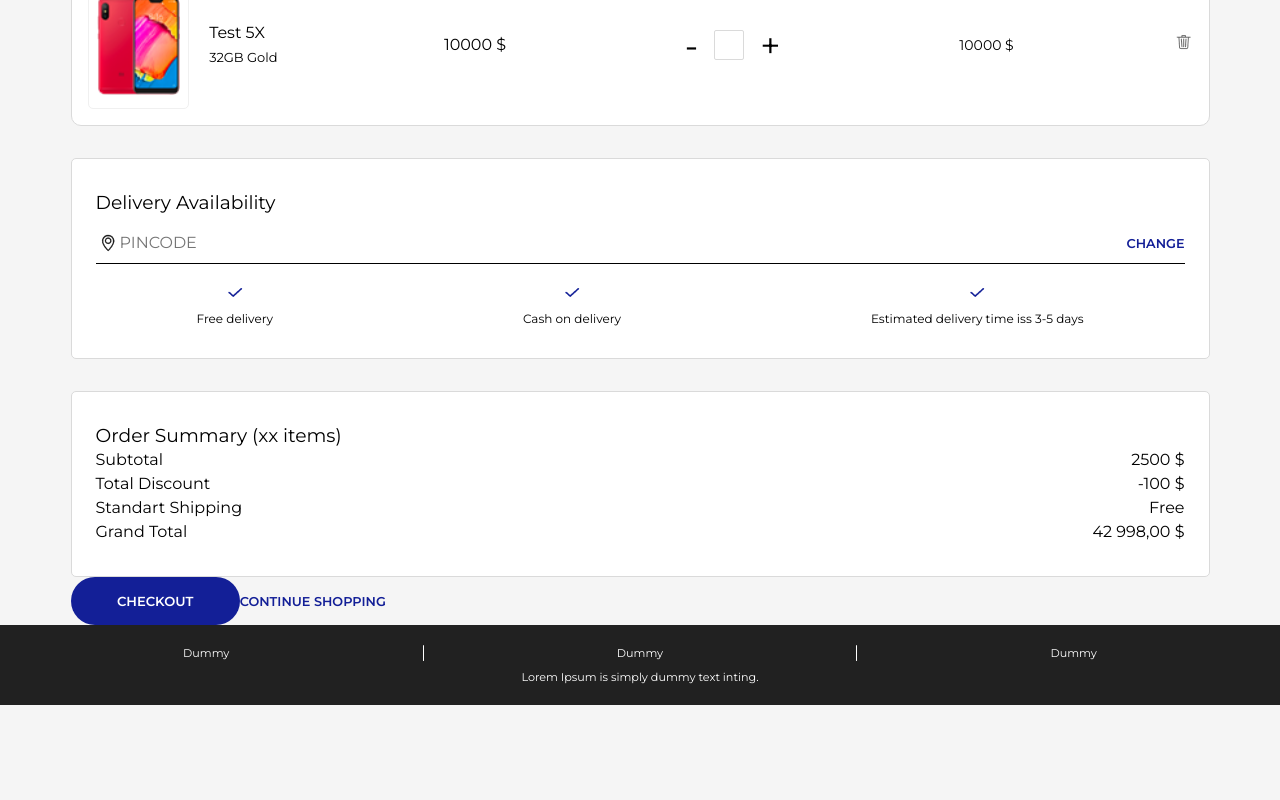
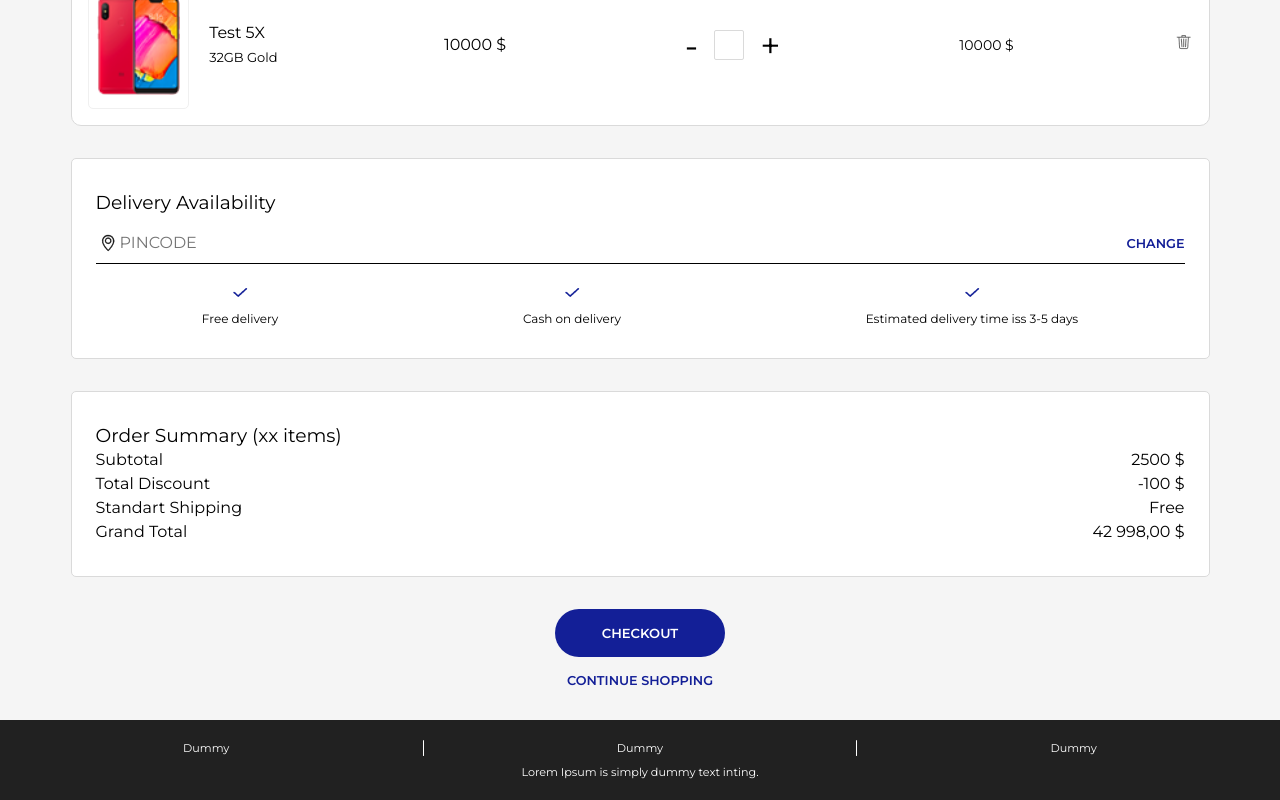
Before and after one commit to Hritvik-Mohan/codemonk-tech-assignment, a React (Vite) app: page / in a window 1280 px wide. Shown: the part 1189-1989 px from the top of the page. Before the commit the page ends 1894 px from the top, so only its background shows below. Built offline with nearby package versions, Linux system fonts and the light colour scheme.

Commit message:
Update CSS

```diff
--- a/src/components/Cart/Cart.css
+++ b/src/components/Cart/Cart.css
@@ -12,6 +12,19 @@
     border: 1px solid var(--clr-light-grey);
     border-radius: 10px;
 }
+
+.cart__checkout-container.container {
+    display: flex;
+    flex-direction: column;
+    align-items: center;
+    margin-top: 2rem;
+    margin-bottom: 2rem;
+}
+
+.cart__checkout-container > :nth-child(2) {
+    margin-top: 1rem;
+}
+
 
 @media (min-width: 480px) {
     .cart-heading {
--- a/src/components/DeliveryAvailability/DeliveryAvailability.css
+++ b/src/components/DeliveryAvailability/DeliveryAvailability.css
@@ -49,7 +49,7 @@
     justify-content: space-around;
     margin-top: 1rem;
     width: 100%;
-    gap: 3rem;
+    gap: 2rem;
 }
 
 .delivery-availability__check {
```
